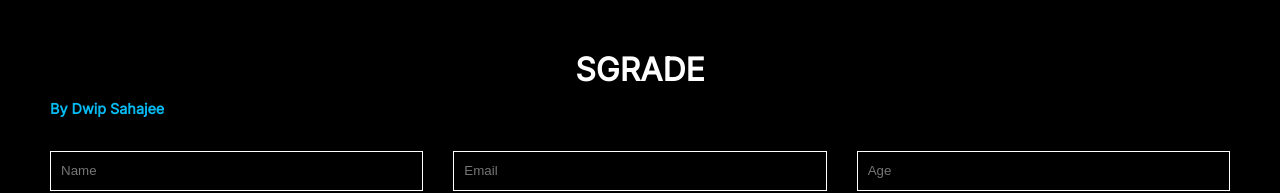
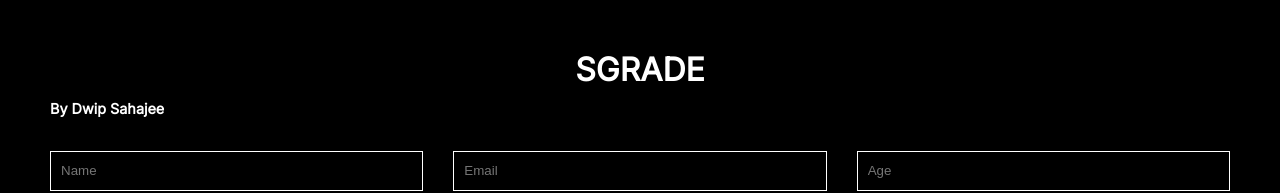
Before and after one commit to shawninnit/Sgrade, a website: page index.html in a window 1280 px wide. Shown: the top 193 px of the page. Drawn offline with Linux system fonts and the light colour scheme.

Commit message:
Updated index.html

```diff
--- a/index.html
+++ b/index.html
@@ -16,7 +16,7 @@
 
     <div class="container">
         <h1>SGRADE</h1>
-         <h6 class="text-center" style="font-size: 0.9rem; margin-top: -10px; color: #07bbf2;">By Dwip Sahajee</h6>
+         <h6 class="text-center" style="font-size: 0.9rem; margin-top: -10px; color: ##555555;">By Dwip Sahajee</h6>
         <div class="input-container">
             <input type="text" placeholder="Name" id="name">
             <input type="email" placeholder="Email" id="email">
```
